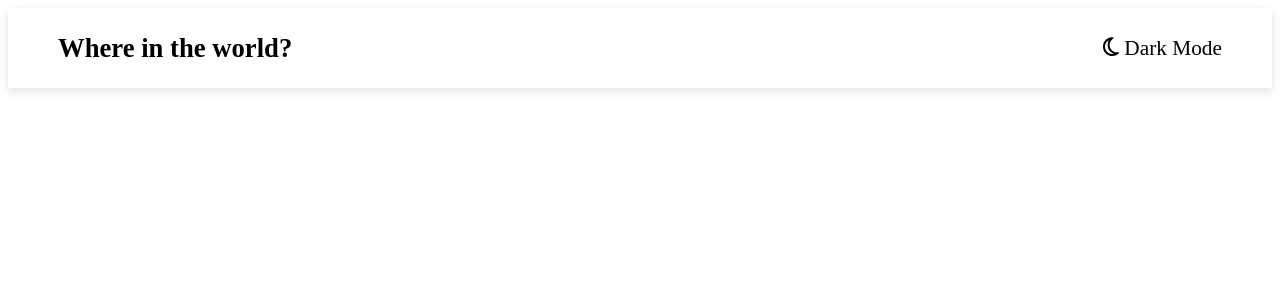
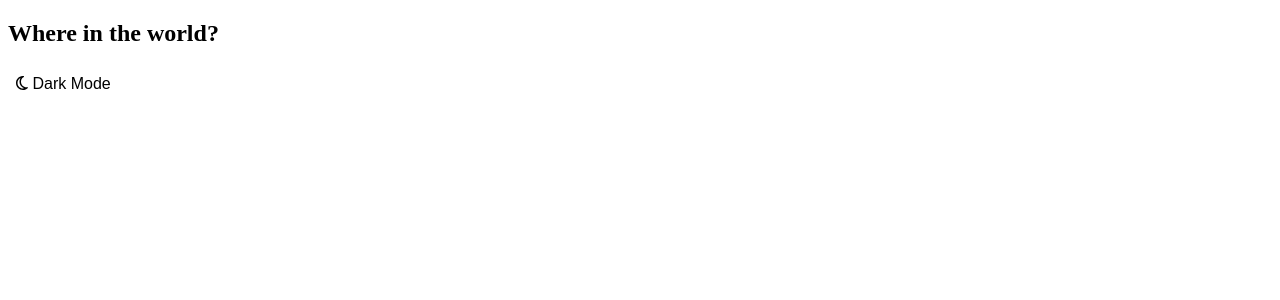
Before and after one commit to ME0WGE/react-countries-api, a React (Vite) app: page /country/1 in a window 1280 px wide. Shown: the top 300 px of the page. Built offline with nearby package versions, Linux system fonts and the light colour scheme; no server answers; the HTML template or start-up script is replaced by a standard one.

Commit message:
darkMode

```diff
--- a/src/components/Navbar/Navbar.css
+++ b/src/components/Navbar/Navbar.css
@@ -1,4 +1,4 @@
-.divNavGlo{
+/* .divNavGlo{
     background-color: white;
     box-shadow: rgba(99, 99, 99, 0.2) 0px 3px 8px 0px;
     width: 100%;
@@ -19,4 +19,40 @@
 }
 .divNavGlo > h2{
     font-size:  20pt;
+} */
+
+
+body.dark {
+  --background-color: #202c37;
+  --text-color: #fff;
+  --element-background: #2b3945;
 }
+
+body {
+  background-color: var(--background-color);
+  color: var(--text-color);
+  transition: all 0.3s ease;
+}
+
+.divNavGlo {
+  background-color: var(--element-background);
+  color: var(--text-color);
+}
+
+.dark-mode-btn {
+  background: none;
+  border: none;
+  color: var(--text-color);
+  cursor: pointer;
+  font-size: 1rem;
+  padding: 0.5rem;
+}
+.card-text,
+.card-title,
+.population,
+.region,
+.capital,
+p,
+h1, h2, h3, h4, h5, h6 {
+  color: var(--text-color) !important;
+}
--- a/src/components/Navbar/Navbar.jsx
+++ b/src/components/Navbar/Navbar.jsx
@@ -1,14 +1,30 @@
 import { FontAwesomeIcon } from "@fortawesome/react-fontawesome";
 import "./Navbar.css";
 import { faMoon } from "@fortawesome/free-regular-svg-icons";
+import { useState, useEffect } from "react";
 
 export default function Navbar() {
+  const [darkMode, setDarkMode] = useState(false);
+
+  useEffect(() => {
+    if (darkMode) {
+      document.body.classList.add('dark');
+    } else {
+      document.body.classList.remove('dark');
+    }
+  }, [darkMode]);
+
+  const toggleDarkMode = () => {
+    setDarkMode(!darkMode);
+  };
+
   return(
-
     <div className="divNavGlo">
       <h2>Where in the world?</h2>
-      <p><FontAwesomeIcon icon={faMoon} />  Dark Mode</p>
-
+      <button onClick={toggleDarkMode} className="dark-mode-btn">
+        <FontAwesomeIcon icon={faMoon} />
+        {darkMode ? ' Light Mode' : ' Dark Mode'}
+      </button>
     </div>
   )
 }
```
